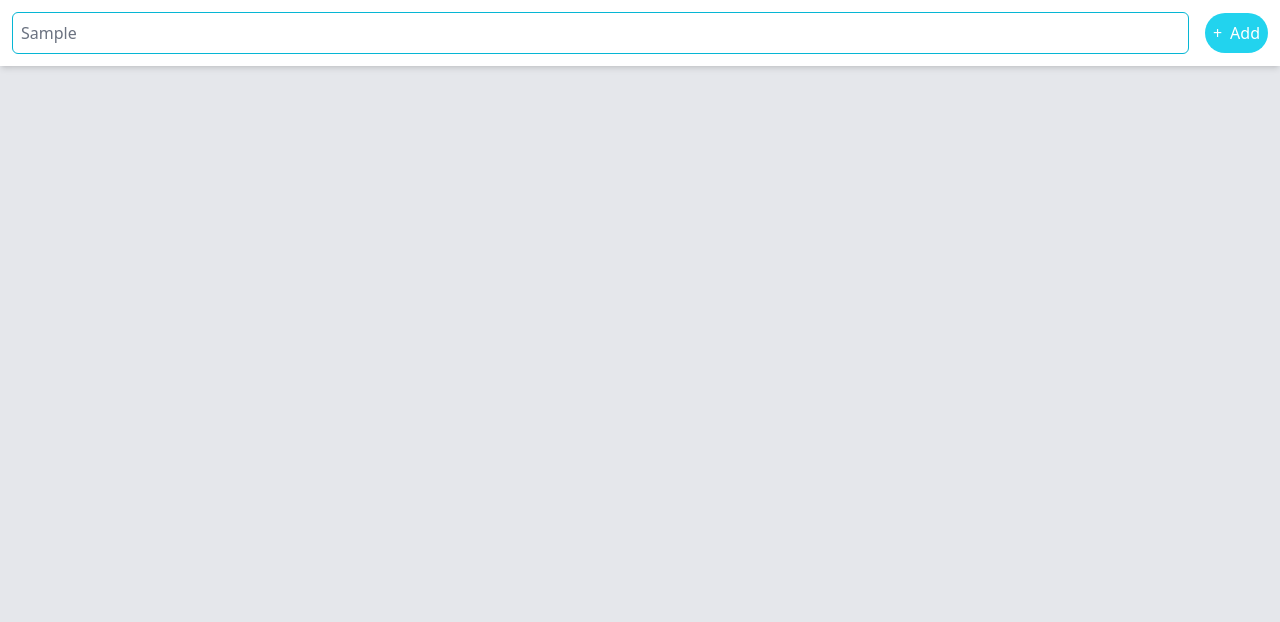
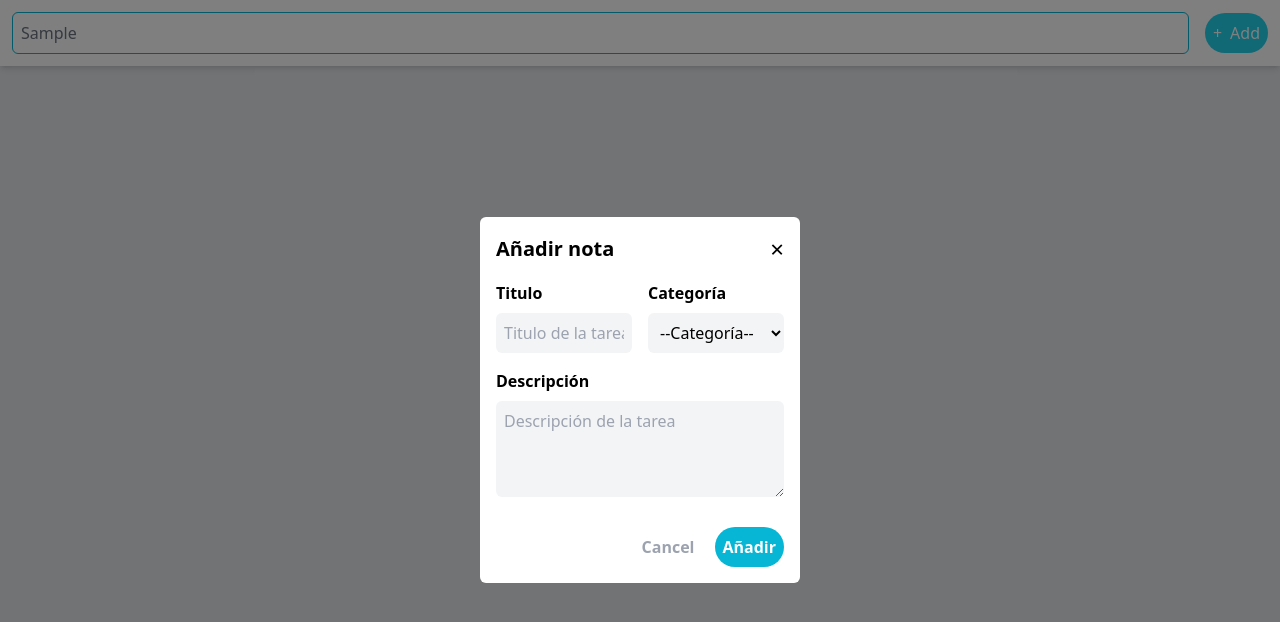
Before and after one commit to miloa2002/Task-manager-Vue, a Vue app: page / in a window 1280 px wide. Both pictures are taken after typing "Sample" into the empty fields and a click on the button "Add". Shown: the top 622 px of the page. Built offline with nearby package versions, Linux system fonts and the light colour scheme.

Commit message:
Feat: Add modal

```diff
--- a/src/App.vue
+++ b/src/App.vue
@@ -1,16 +1,24 @@
 <script setup>
+import { ref } from "vue";
+import searchTaskVue from "./components/searchTask.vue";
+import Modal from "./components/Modal.vue"
 
-import searchTaskVue from "./components/searchTask.vue";
+const modal = ref(false)
+
+const showModal = () => {
+  modal.value = true;
+}
+
+const deleteModal = () => {
+  modal.value = false;
+}
 
 </script>
 
 <template>
 
   <main class= " h-screen w-full bg-gray-200">
-    <searchTaskVue />
-
-
-
+    <searchTaskVue @show-modal="showModal" />
   </main>
-
+  <Modal :modal="modal" @delete-modal="deleteModal" />
 </template>
--- /dev/null
+++ b/src/components/Modal.vue
@@ -0,0 +1,49 @@
+<script setup>
+
+defineEmits(["delete-modal"])
+
+defineProps({
+    modal: {
+        type: Boolean
+    }
+})
+
+</script>
+
+<template>
+    <div v-if="modal" class="fixed inset-0 bg-black bg-opacity-50 flex justify-center items-center">
+        <form class="bg-white w-1/4 h-auto p-4 rounded-md">
+            <div class="flex justify-between items-center mb-4">
+                <legend class="font-bold text-xl">Añadir nota</legend>
+                <p @click="$emit('delete-modal')" class="text-2xl cursor-pointer">&times;</p>
+            </div>
+
+            <div class="flex items-center gap-4">
+                <div class="w-1/2">
+                    <label for="title" class="font-bold mb-2 block">Titulo</label>
+                    <input class="outline-cyan-500 bg-gray-100 w-full p-2 rounded-md" type="text" id="title"
+                        placeholder="Titulo de la tarea">
+                </div>
+                <div class="w-1/2">
+                    <label for="title" class="font-bold mb-2 block">Categoría</label>
+                    <select class="outline-cyan-500 bg-gray-100 w-full p-2 rounded-md" name="title" id="title">
+                        <option value="">--Categoría--</option>
+                        <option value="personal">Personal</option>
+                        <option value="casa">Casa</option>
+                        <option value="empresa">Empresa</option>
+                    </select>
+                </div>
+            </div>
+
+            <div class="w-full mt-4">
+                <label for="description" class="font-bold mb-2 block">Descripción</label>
+                <textarea placeholder="Descripción de la tarea" name="description" id="description" class="h-24 outline-cyan-500 bg-gray-100 w-full p-2 rounded-md"></textarea>
+            </div>
+
+            <div class="flex justify-end mt-6 gap-5">
+                <button class="text-gray-400 font-bold" @click="$emit('delete-modal')">Cancel</button>
+                <button class="text-white bg-cyan-500 p-2 rounded-full font-bold">Añadir</button>
+            </div>
+        </form>
+    </div>
+</template>
--- a/src/components/SearchTask.vue
+++ b/src/components/SearchTask.vue
@@ -1,5 +1,6 @@
+<script setup>
 
-<script setup>
+defineEmits(["show-modal"])
 
 </script>
 
@@ -7,13 +8,10 @@
     <div class=" bg-white p-3 shadow-md">
         <div class="container mx-auto  flex items-center gap-4">
             <input placeholder="Buscar Tarea..." type="text" class=" w-full border-cyan-500 border outline-none rounded-md p-2 text-gray-500">
-            <div class="flex justify-center items-center gap-2 bg-cyan-400 p-2 text-white rounded-full">
+            <div class="cursor-pointer flex justify-center items-center gap-2 bg-cyan-400 p-2 text-white rounded-full" @click="$emit('show-modal')">
                 <span>+</span>
                 <button>Add</button>
             </div>
-
         </div>
-
     </div>
-
 </template>
```
